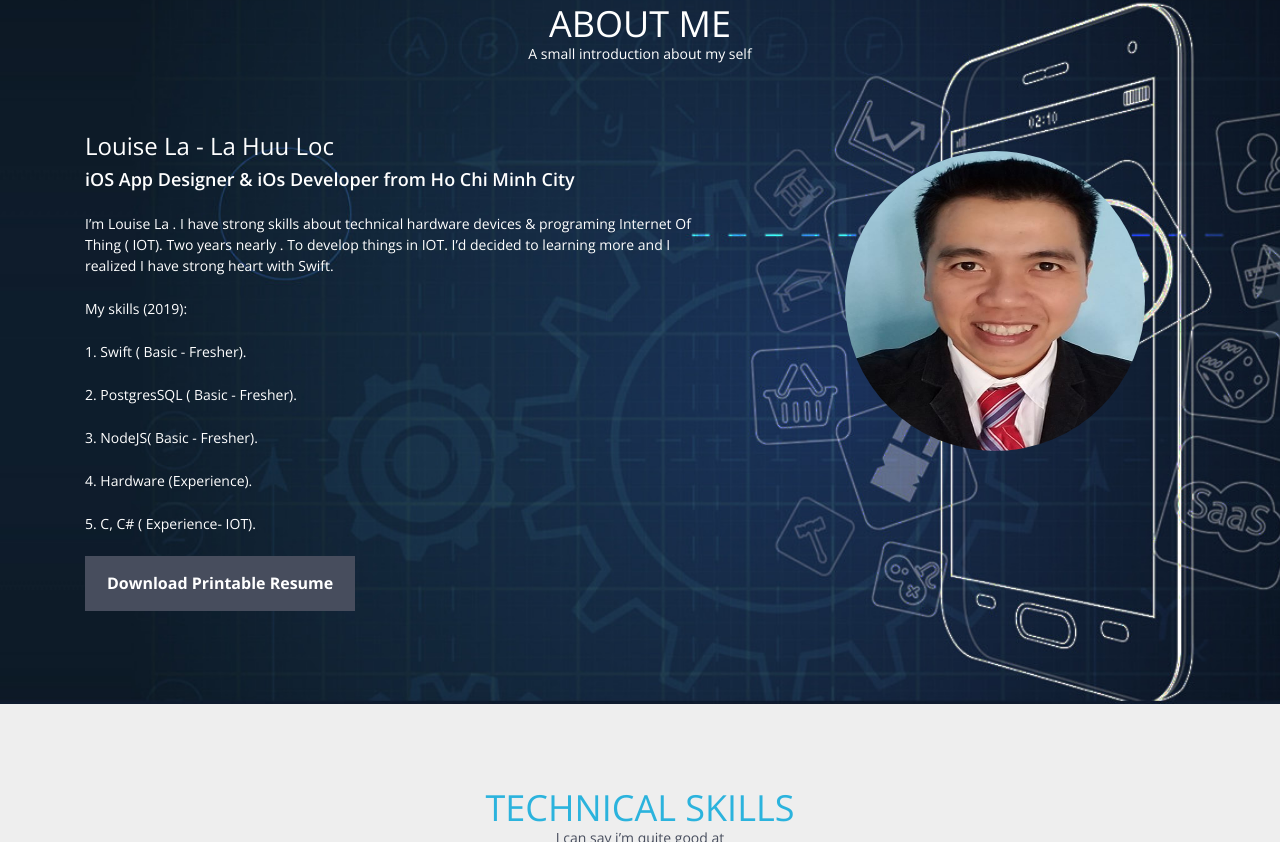
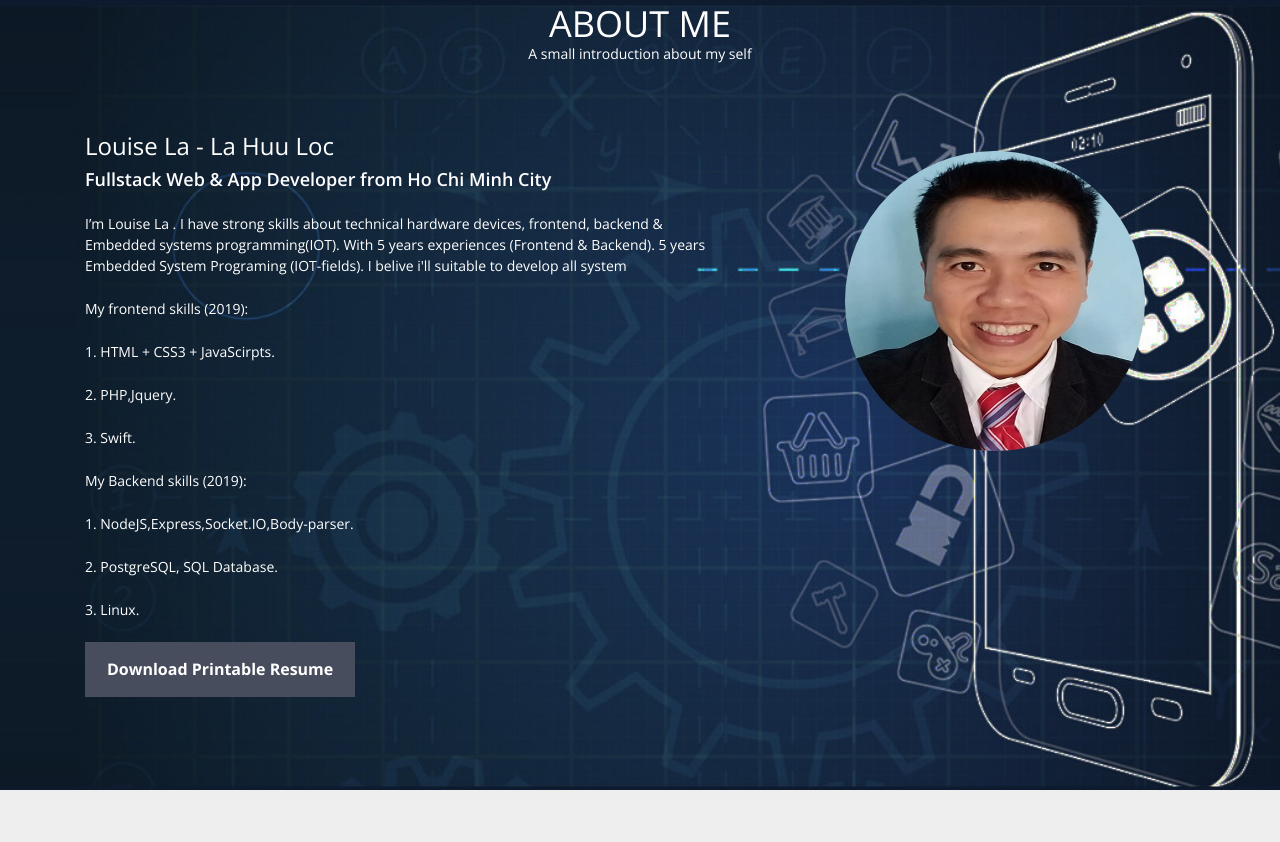
Before and after one commit to locla/locla.github.io, a plain HTML site: page index.html in a window 1280 px wide. Shown: the part 882-1724 px from the top of the page. Drawn offline with nearby package versions, Linux system fonts and the light colour scheme.

Commit message:
changed to Fullstack update to "about"

```diff
--- a/index.html
+++ b/index.html
@@ -64,7 +64,7 @@
       <div class="bannerText container">
         <div id="typed-strings">
           <p> <strong style="font-size:60px; font-weight: 700"> LOUISE LA</strong></p>
-          <p> <strong style="font-weight: 200"> a iOS Developer</strong></p>
+          <p> <strong style="font-weight: 200"> a Fullstack Developer (Web & App)</strong></p>
         </div>
         <div>
           <span style="font-size:60px; font-weight: 200">Hi! I'm </span>
@@ -132,20 +132,22 @@
         <div class="row">
           <div class=" col-xs-12 col-sm-12 col-md-7 col-lg-7">
             <h3>Louise La - La Huu Loc</h3>
-            <h4 class="subHeading">iOS App Designer & iOs Developer from Ho Chi Minh City</h4>
+            <h4 class="subHeading">Fullstack Web & App Developer from Ho Chi Minh City</h4>
             <p>I’m Louise La .
-              I have strong skills about technical hardware devices & programing Internet Of Thing ( IOT).
-              Two years nearly . To develop things in IOT. I’d decided to learning more and I realized I have strong heart with Swift.
+              I have strong skills about technical hardware devices, frontend, backend & Embedded systems programming(IOT).
+              With 5 years experiences (Frontend & Backend). 5 years Embedded System Programing (IOT-fields). I belive i'll suitable to develop all system
 
             </p>
-            <p>My skills (2019):</p>
-            <p> 1.	Swift ( Basic - Fresher).</p>
-            <p>  2.	PostgresSQL ( Basic - Fresher).</p>
-            <p>  3.	NodeJS( Basic - Fresher).</p>
-            <p>  4.	Hardware (Experience).</p>
-            <p>  5.	C, C# ( Experience- IOT).
+            <p>My frontend skills (2019):</p>
+            <p>  1.	HTML + CSS3 + JavaScirpts.
+            <p>  2.	PHP,Jquery.</p>
+            <p>  3.	Swift.</p>
+            <p>My Backend skills (2019):</p>
+            <p>  1.	NodeJS,Express,Socket.IO,Body-parser.</p>
+            <p>  2.	PostgreSQL, SQL Database.</p>
+            <p>  3.	Linux.</p>
 
-            </p>
+
             <a class="bntDownload" target="_blank" rel="noopener noreferrer" href="./files/Louise-La.pdf">Download
               Printable Resume</a>
           </div>
```
